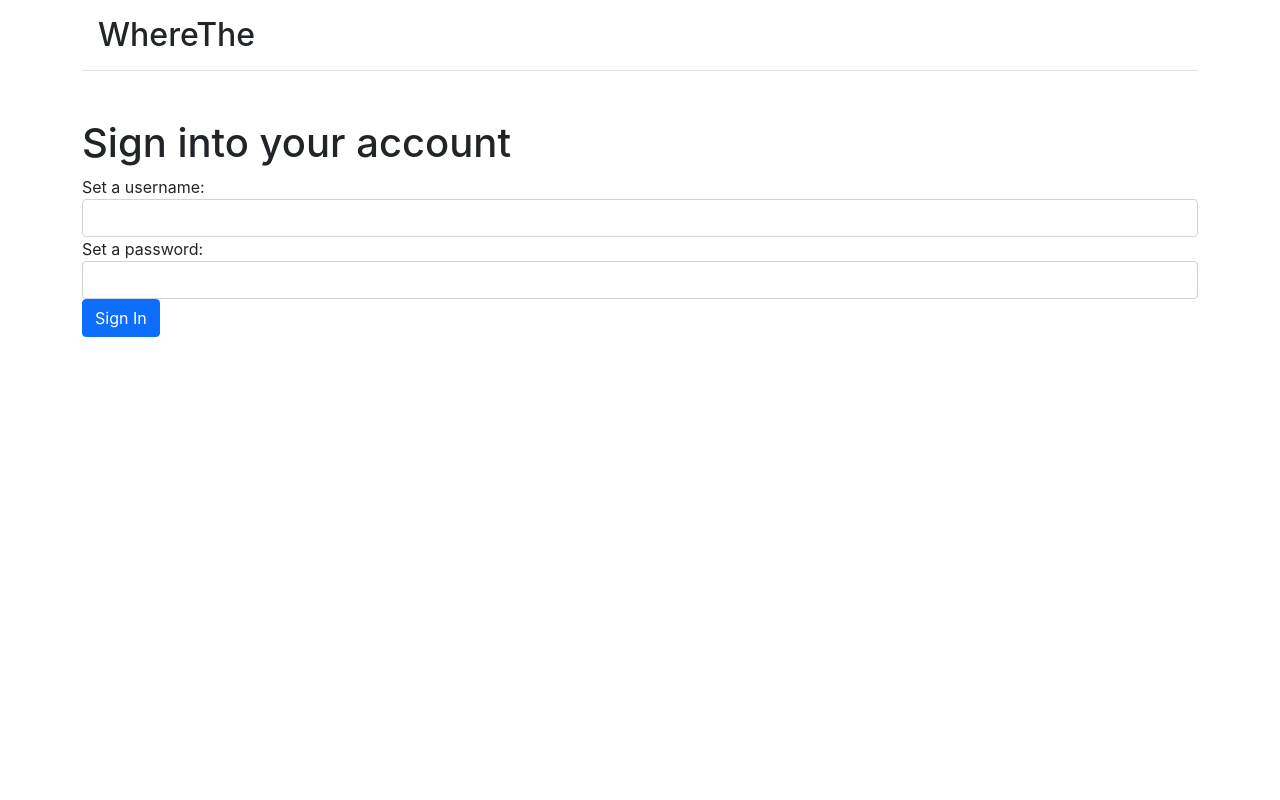
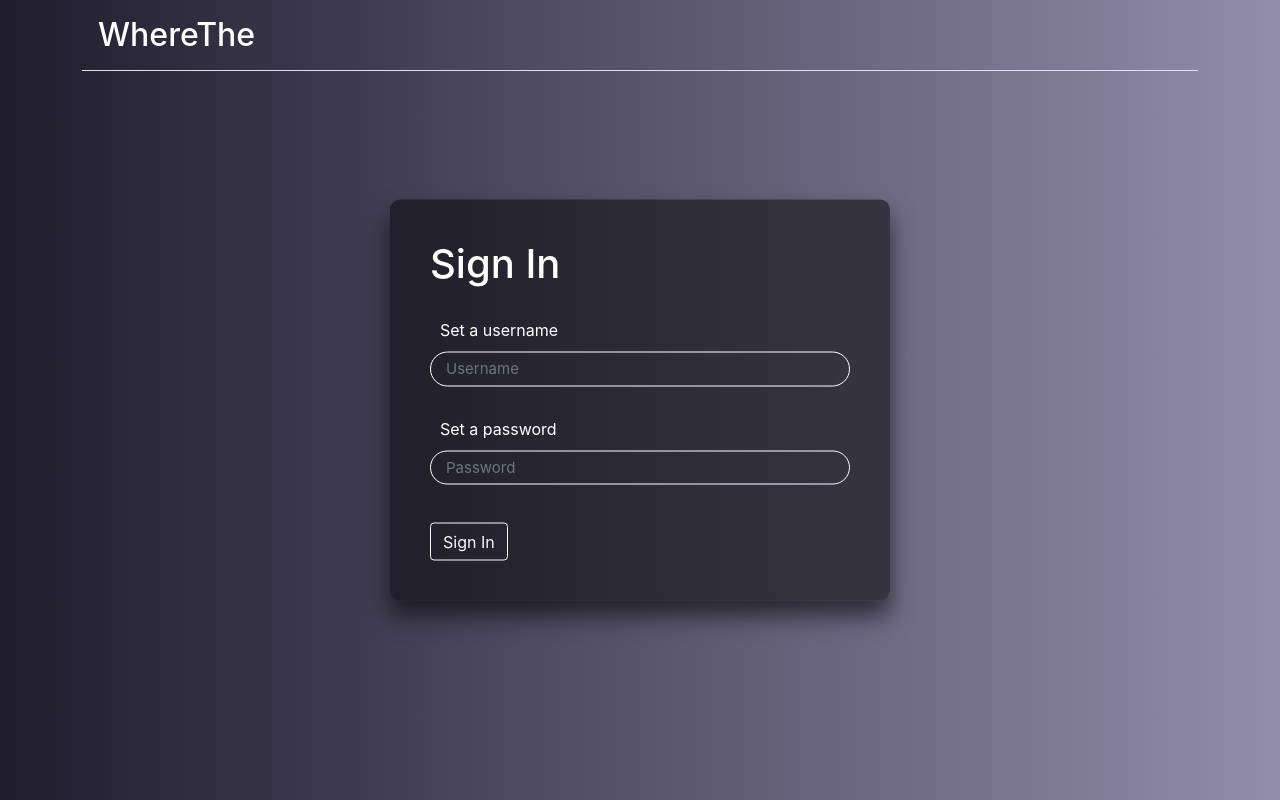
Before and after one commit to vincentho627/ic-hello-world-frontend, a React (Create React App) app: page /signin in a window 1280 px wide. Built offline with nearby package versions, Linux system fonts and the light colour scheme.

Commit message:
Added App.css

```diff
--- /dev/null
+++ b/src/App.css
@@ -0,0 +1,70 @@
+* {
+  color: #fff;
+}
+
+body {
+  background: linear-gradient(to right, #1f1c2c, #928dab);
+}
+
+label {
+  padding: 10px;
+}
+
+h1 {
+  font-size: 40px;
+  margin-bottom: 20px;
+}
+
+.form-control {
+  width: 100%;
+  padding: 5px 15px;
+  font-size: 15px;
+  border: 1px solid #fff;
+  border-radius: 24px;
+  outline: none;
+  background: transparent;
+}
+
+.form-control:focus {
+  background: transparent;
+}
+
+.form-group {
+  margin-bottom: 20px;
+}
+
+.card {
+  background: rgba(255, 255, 255, 0.2);
+  box-sizing: border-box;
+  box-shadow: 0 15px 25px rgba(0, 0, 0, 0.6);
+  border-radius: 10px;
+}
+
+.signin-box,
+.signup-box,
+.upload-box {
+  position: absolute;
+  top: 50%;
+  left: 50%;
+  width: 500px;
+  padding: 40px;
+  transform: translate(-50%, -50%);
+  background: rgba(0, 0, 0, 0.5);
+  box-sizing: border-box;
+  box-shadow: 0 15px 25px rgba(0, 0, 0, 0.6);
+  border-radius: 10px;
+}
+
+.form-control:hover,
+.form-control:focus {
+  border-color: #03e9f4 !important;
+}
+
+button {
+  margin-top: 18px;
+}
+
+input[type="file"] {
+  font-size: 15px;
+  display: block;
+}
--- a/src/App.js
+++ b/src/App.js
@@ -4,12 +4,13 @@ import ItemListView from "./views/ItemListView";
 import SignInView from "./views/SignInView";
 import SignUpView from "./views/SignUpView";
 import UploadView from "./views/UploadView";
+import './App.css';
 
 function App() {
   return (
     <div className="container">
       <div className="page-header">
-        <h2 className="border-bottom p-3 mb-5">WhereThe</h2>
+        <h2 className="app-title border-bottom p-3 mb-5">WhereThe</h2>
         <Router>
           <Switch>
             <Route exact path="/">
--- a/src/components/Item.js
+++ b/src/components/Item.js
@@ -11,16 +11,15 @@ function Item(props) {
             alt="Card image cap"
           ></img>
         </div>
-        <div class="col-sm-8">
+        <div className="col-sm-8">
           <div className="card-body">
-            <h5 className="card-title font-weight-bold">{props.name}</h5>
-            <p className="card-subtitle mb-2 text-muted">{props.date}</p>
+            <h5 className="card-title">{props.name}</h5>
+            <p className="card-subtitle mb-2">{props.date}</p>
             <p className="card-text m-0">
-              <span className="font-weight-bold">Contact Email: </span>
+              Contact Email:
               {props.contactEmail}
-            </p>
-            <p className="card-text">
-              <span className="font-weight-bold">Contact Name: </span>
+              <br />
+              Contact Name:
               {props.contactNumber}
             </p>
           </div>
--- a/src/components/ItemList.js
+++ b/src/components/ItemList.js
@@ -47,16 +47,15 @@ function ItemList(props) {
           />
         );
       })}
-
-      <nav aria-label="Page navigation example">
-        <ul class="pagination justify-content-center">
-          <li class={previousPageButton}>
-            <a class="page-link" onClick={previousPage}>
+      <nav aria-label="Page navigation">
+        <ul className="pagination justify-content-center">
+          <li className={previousPageButton}>
+            <a className="page-link" onClick={previousPage}>
               Previous
             </a>
           </li>
-          <li class="page-item">
-            <a class="page-link" onClick={nextPage}>
+          <li className="page-item">
+            <a className="page-link" onClick={nextPage}>
               Next
             </a>
           </li>
--- a/src/views/SignInView.js
+++ b/src/views/SignInView.js
@@ -1,17 +1,21 @@
-import React, {useState} from "react";
+import React, { useState } from "react";
 import $ from "jquery";
-import Swal from 'sweetalert2';
+import Swal from "sweetalert2";
 
 function SignInView() {
-  const [username, setUsername] = useState("")
-  const [password, setPassword] = useState("")
+  const [username, setUsername] = useState("");
+  const [password, setPassword] = useState("");
 
   async function signInUser() {
     var username = $("#username")[0].value;
     var password = $("#password")[0].value;
 
     if (username == "" || password == "") {
-      Swal.fire({icon: 'error', title: 'Oops...', text: 'You haven\'t filled up your details!'});
+      Swal.fire({
+        icon: "error",
+        title: "Oops...",
+        text: "You haven't filled up your details!",
+      });
       return;
     }
 
@@ -29,26 +33,51 @@ function SignInView() {
       if (json_data.success) {
         $("#username")[0].value = "";
         $("#password")[0].value = "";
-        await Swal.fire({icon: 'success', title: 'Welcome to WhereThe!', text: 'Happy surfing!'});
+        await Swal.fire({
+          icon: "success",
+          title: "Welcome to WhereThe!",
+          text: "Happy surfing!",
+        });
       } else {
-        await Swal.fire({icon: 'error', title: 'Oops...', text: 'Something went wrong!'});
+        await Swal.fire({
+          icon: "error",
+          title: "Oops...",
+          text: "Something went wrong!",
+        });
       }
     }
-
   }
 
-  return (<div>
-    <h1>Sign into your account</h1>
-    <div className="form-group">
-      <label htmlFor="username">Set a username: </label>
-      <input type="text" name="username" id="username" className="form-control" required/>
+  return (
+    <div className="signin-box">
+      <h1>Sign In</h1>
+      <div className="form-group">
+        <label htmlFor="username">Set a username</label>
+        <input
+          type="text"
+          name="username"
+          id="username"
+          placeholder="Username"
+          className="form-control"
+          required
+        />
+      </div>
+      <div className="form-group">
+        <label htmlFor="password">Set a password</label>
+        <input
+          type="text"
+          name="password"
+          id="password"
+          placeholder="Password"
+          className="form-control"
+          required
+        />
+      </div>
+      <button onClick={signInUser} className="btn btn-outline-light">
+        Sign In
+      </button>
     </div>
-    <div className="form-group">
-      <label htmlFor="password">Set a password: </label>
-      <input type="text" name="password" id="password" className="form-control" required/>
-    </div>
-    <button onClick={signInUser} className="btn btn-primary">Sign In</button>
-  </div>);
+  );
 }
 
 export default SignInView;
--- a/src/views/SignUpView.js
+++ b/src/views/SignUpView.js
@@ -49,29 +49,32 @@ function SignUpView() {
   }
 
   return (
-    <div>
+    <div className="signup-box">
       <h1>Create your account</h1>
       <div className="form-group">
-        <label htmlFor="username">Set a username: </label>
+        <label htmlFor="username">Username</label>
         <input
           type="text"
           name="username"
           id="username"
+          placeholder="Username"
           className="form-control"
           required
         />
       </div>
       <div className="form-group">
-        <label htmlFor="password">Set a password: </label>
+        <label htmlFor="password">Password</label>
         <input
           type="text"
           name="password"
           id="password"
+          placeholder="Password"
           className="form-control"
           required
         />
       </div>
-      <button onClick={createUser} className="btn btn-primary">
+
+      <button onClick={createUser} className="btn btn-outline-light">
         Sign Up
       </button>
     </div>
--- a/src/views/UploadView.js
+++ b/src/views/UploadView.js
@@ -1,14 +1,14 @@
-import React, {useState} from "react";
+import React, { useState } from "react";
 import $ from "jquery";
-import Swal from 'sweetalert2';
+import Swal from "sweetalert2";
 
 function UploadView() {
   const [name, setName] = useState("");
   const [contactEmail, setContactEmail] = useState("");
   const [contactNumber, setContactNumber] = useState("");
   const [date, setDate] = useState("");
-  const [image, setImage] = useState('');
-  const [imageShow, setImageShow] = useState('');
+  const [image, setImage] = useState("");
+  const [imageShow, setImageShow] = useState("");
 
   async function uploadItem() {
     var name = $("#name")[0].value;
@@ -16,7 +16,11 @@ function UploadView() {
     var contactNumber = $("#contactNumber")[0].value;
 
     if (name == "" || contactEmail == "" || contactNumber == "") {
-      Swal.fire({icon: 'error', title: 'Oops...', text: 'You haven\'t filled up your details!'});
+      Swal.fire({
+        icon: "error",
+        title: "Oops...",
+        text: "You haven't filled up your details!",
+      });
       return;
     }
 
@@ -40,14 +44,21 @@ function UploadView() {
         $("#name")[0].value = "";
         $("#contactEmail")[0].value = "";
         $("#contactNumber")[0].value = "";
-        setImageShow('');
-        setImage('');
-        await Swal.fire({icon: 'success', title: 'Uploaded', text: 'Hope the item finds its owner!'});
+        setImageShow("");
+        setImage("");
+        await Swal.fire({
+          icon: "success",
+          title: "Uploaded",
+          text: "Hope the item finds its owner!",
+        });
       } else {
-        await Swal.fire({icon: 'error', title: 'Oops...', text: 'Something went wrong!'});
+        await Swal.fire({
+          icon: "error",
+          title: "Oops...",
+          text: "Something went wrong!",
+        });
       }
     }
-
   }
 
   function upload(e) {
@@ -57,26 +68,56 @@ function UploadView() {
     }
   }
 
-  return (<div>
-    <h1>Upload your item</h1>
+  return (
+    <div className="upload-box">
+      <h1>Upload your lost item</h1>
       <div className="form-group">
         <label htmlFor="name">What's the name of your item?</label>
-      <input type="text" name="name" id="name" className="form-control" required/>
+        <input
+          type="text"
+          name="name"
+          id="name"
+          className="form-control"
+          required
+        />
       </div>
       <div className="form-group">
         <label htmlFor="contactEmail">What's your contact email?</label>
-      <input type="text" name="contactEmail" id="contactEmail" className="form-control" required/>
+        <input
+          type="text"
+          name="contactEmail"
+          id="contactEmail"
+          className="form-control"
+          required
+        />
       </div>
       <div className="form-group">
         <label htmlFor="contactNumber">What's your contact number?</label>
-      <input type="text" name="contactNumber" id="contactNumber" className="form-control" required/>
+        <input
+          type="text"
+          name="contactNumber"
+          id="contactNumber"
+          className="form-control"
+          required
+        />
       </div>
-    <input type="file" name="file" accept="image/*" onChange={e => upload(e)}/>
-    <br />
-    <img src={imageShow} style={{ maxWidth: '100px', maxHeight: '100px' }} alt=""></img>
-    <br />
-    <button onClick={uploadItem} className="btn btn-primary">Upload</button>
-  </div>);
+
+      <div className="form-group">
+        <label htmlfor="image">Upload an image</label>
+        <input
+          type="file"
+          className="form-control-file"
+          name="file"
+          id="image"
+          accept="image/*"
+          onChange={(e) => upload(e)}
+        />
+      </div>
+      <button onClick={uploadItem} className="btn btn-outline-light">
+        Post
+      </button>
+    </div>
+  );
 }
 
 export default UploadView;
```
Lines whose indentation alone changed are shown as unchanged.
